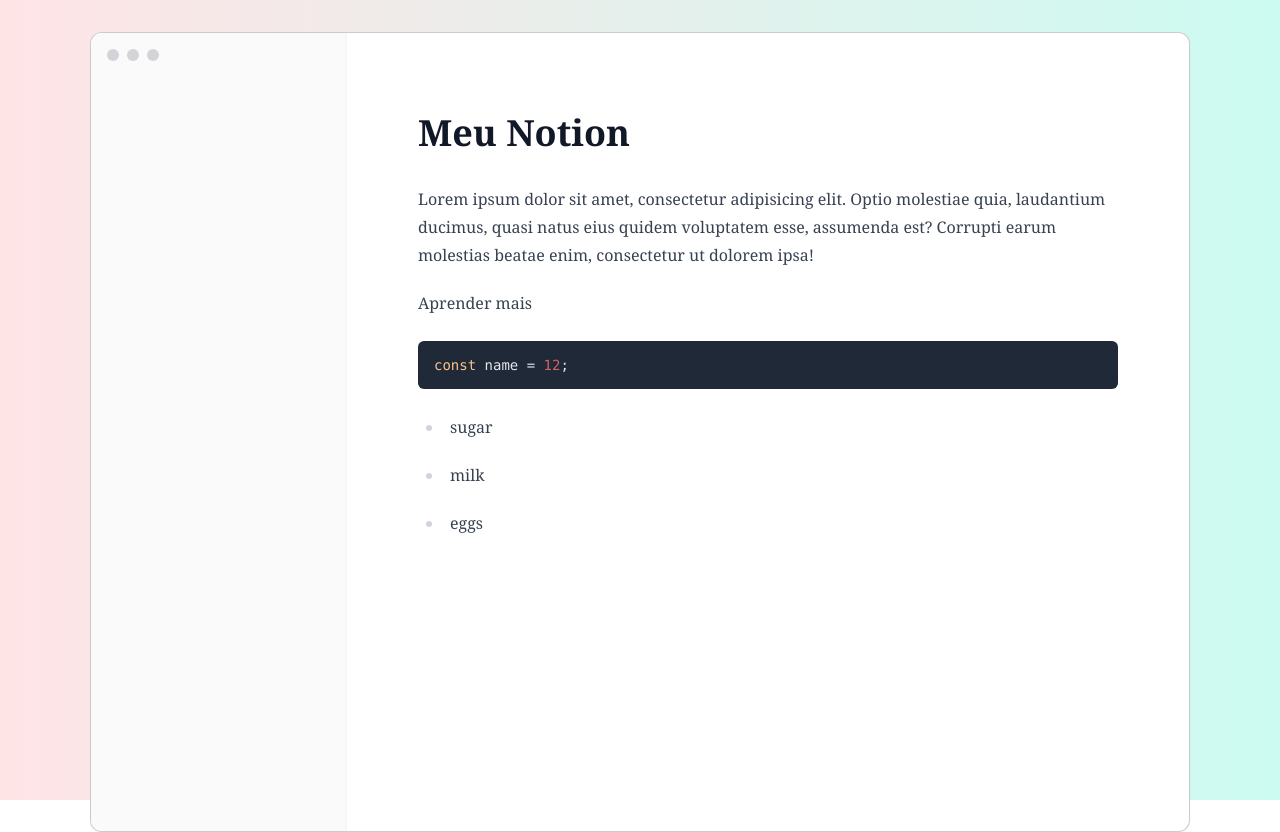
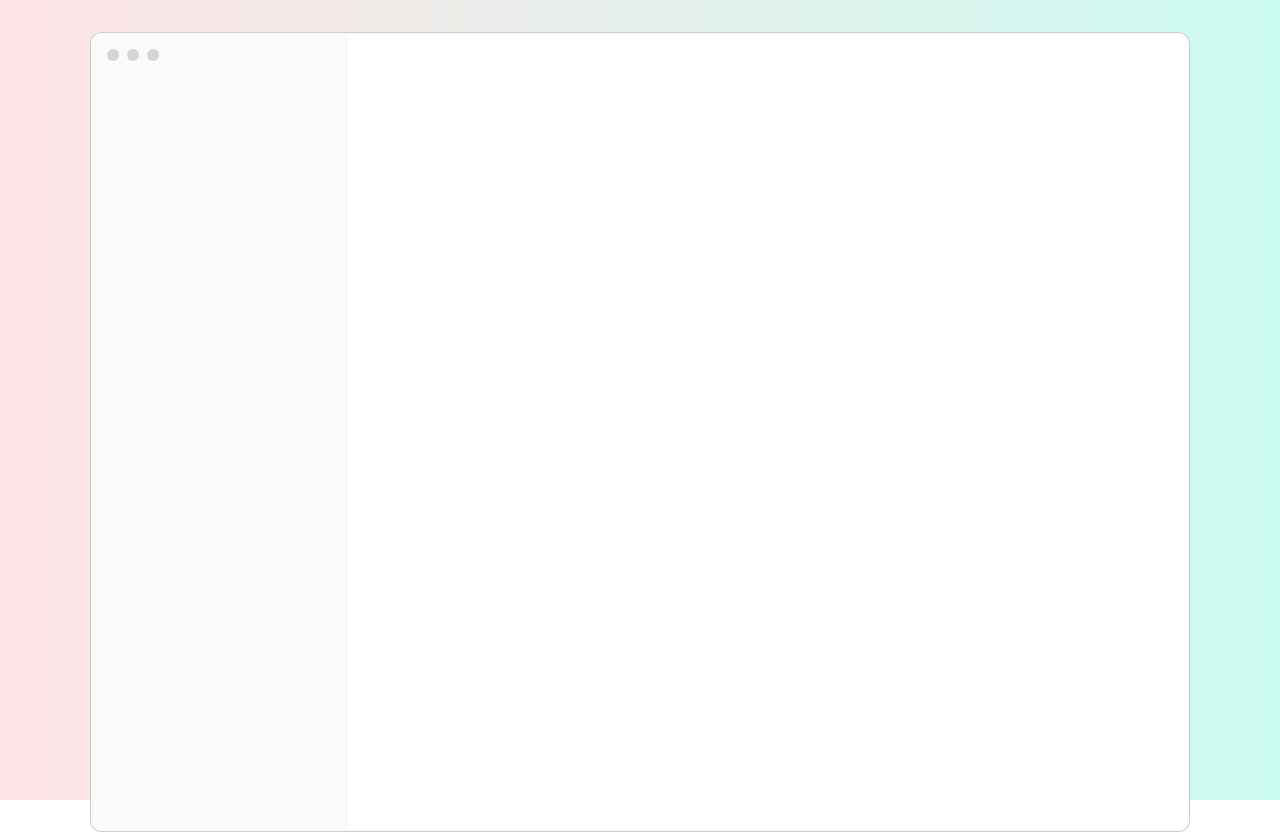
Before and after one commit to EduVieira131/Notion-UI, a React (Vite) app: page / in a window 1280 px wide. Built offline with nearby package versions, Linux system fonts and the light colour scheme.

Commit message:
:fix: task list appearance

```diff
--- a/src/components/Editor/Editor.tsx
+++ b/src/components/Editor/Editor.tsx
@@ -6,6 +6,8 @@ import {
 } from '@tiptap/react'
 import StarterKit from '@tiptap/starter-kit'
 import CodeBlockLowlight from '@tiptap/extension-code-block-lowlight'
+import TaskItem from '@tiptap/extension-task-item'
+import TaskList from '@tiptap/extension-task-list'
 import js from 'highlight.js/lib/languages/javascript'
 import { initialContent } from './initialContent'
 import { lowlight } from 'lowlight'
@@ -31,6 +33,8 @@ export function Editor() {
       CodeBlockLowlight.configure({
         lowlight,
       }),
+      TaskList,
+      TaskItem,
     ],
     content: initialContent,
     editorProps: {
@@ -43,7 +47,7 @@ export function Editor() {
   return (
     <>
       <EditorContent
-        className="max-w-[700px] mx-auto pt-16 prose font-serif prose-emerald"
+        className="max-w-[700px] mx-auto pt-16 prose font-serif prose-emerald prose-li:flex prose-li:items-center prose-li:h-5 prose-li:gap-1 prose-li:list-none"
         editor={editor}
       />
 
@@ -89,6 +93,12 @@ export function Editor() {
             onClick={() =>
               editor.chain().focus().undo().toggleHeading({ level: 3 }).run()
             }
+          />
+          <FloatingMenuButton
+            imgURL="http://www.notion.so/images/blocks/subsubheader.d0ed0bb3.png"
+            title="Task list"
+            description="Small section heading"
+            onClick={() => editor.chain().undo().focus().toggleTaskList().run()}
           />
         </FloatingMenu>
       )}
--- a/src/components/Editor/initialContent.tsx
+++ b/src/components/Editor/initialContent.tsx
@@ -1,20 +1 @@
-export const initialContent = `<h1>Meu Notion</h1>
-<p>
-  Lorem ipsum dolor sit amet, consectetur adipisicing elit. Optio
-  molestiae quia, laudantium ducimus, quasi natus eius quidem voluptatem
-  esse, assumenda est? Corrupti earum molestias beatae enim, consectetur
-  ut dolorem ipsa!
-</p>
-<a href="https://google.com.br">Aprender mais</a>
-<pre><code class="language-javascript">const name = 12;</code></pre>
-<ul data-type="taskList">
-  <li data-checked="true" data-type="taskItem">
-    <p>sugar</p>
-  </li>
-  <li data-checked="true" data-type="taskItem">
-    <p>milk</p>
-  </li>
-  <li data-checked="false" data-type="taskItem">
-    <p>eggs</p>
-  </li>
-</ul>`
+export const initialContent = ``
```
